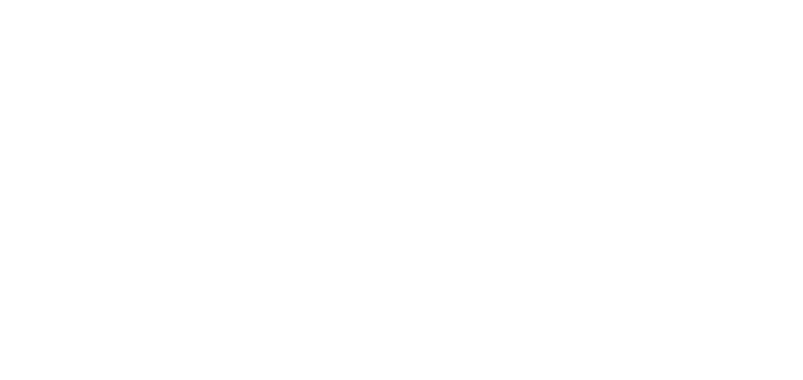
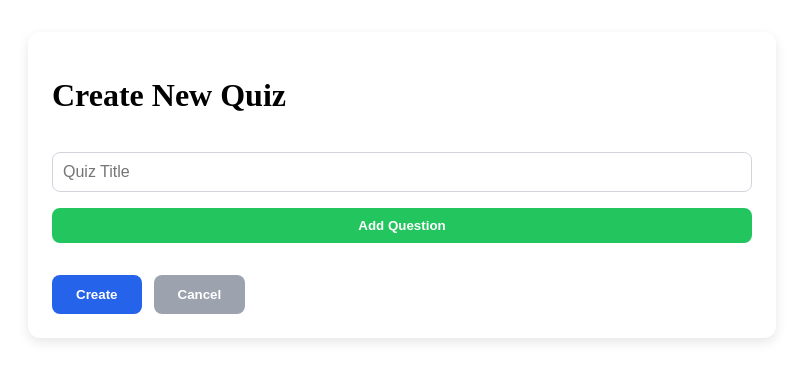
Before and after one commit to Kevinferl98/quiz-app, a React (Vite) app in the folder frontend/: page /create in a window 1280 px wide. Before the commit this address had no page. Shown: the top 380 px of the page, without its empty margins (238-1041 px from the left). Built offline with nearby package versions, Linux system fonts and the light colour scheme.

Commit message:
- CreateQuiz page for creating quizzes. - Moved css files from pages to the styles folder

```diff
--- a/frontend/src/App.jsx
+++ b/frontend/src/App.jsx
@@ -3,6 +3,7 @@ import HomePage from "./pages/HomePage";
 import QuizListPage from "./pages/QuizListPage";
 import QuizPage from "./pages/QuizPage";
 import ResultPage from "./pages/ResultPage";
+import CreateQuiz from "./pages/CreateQuiz";
 
 function App() {
   return (
@@ -12,6 +13,7 @@ function App() {
         <Route path="/quizzes" element={<QuizListPage />} />
         <Route path="/quiz/:id" element={<QuizPage />} />
         <Route path="/result" element={<ResultPage />} />
+        <Route path="/create" element={<CreateQuiz />} />
       </Routes>
     </Router>
   );
--- /dev/null
+++ b/frontend/src/pages/CreateQuiz.jsx
@@ -0,0 +1,68 @@
+import { useState } from "react";
+import { useNavigate } from "react-router-dom";
+import "../styles/CreateQuiz.css";
+
+export default function CreateQuiz() {
+  const navigate = useNavigate();
+  const [title, setTitle] = useState("");
+  const [questions, setQuestions] = useState([]);
+
+  const handleAddQuestion = () => {
+    setQuestions([
+      ...questions,
+      { text: "", options: ["", "", "", ""], correctIndex: 0 },
+    ]);
+  };
+
+  const handleQuestionChange = (index, field, value) => {
+    const updated = [...questions];
+    updated[index][field] = value;
+    setQuestions(updated);
+  };
+
+  const handleOptionChange = (qIndex, optIndex, value) => {
+    const updated = [...questions];
+    updated[qIndex].options[optIndex] = value;
+    setQuestions(updated);
+  };
+
+  const handleCorrectChange = (qIndex, idx) => {
+    const updated = [...questions];
+    updated[qIndex].correctIndex = idx;
+    setQuestions(updated);
+  };
+
+  const handleSubmit = () => {
+    const quizData = { title, questions };
+    console.log("Quiz to submit:", quizData);
+    // TODO
+    navigate("/quizzes");
+  };
+
+  return (
+    <div className="create-quiz-container">
+      <h1>Create New Quiz</h1>
+
+      <input type="text" placeholder="Quiz Title" value={title} onChange={(e) => setTitle(e.target.value)} className="title-input"/>
+
+      <button onClick={handleAddQuestion} className="add-question-button">Add Question</button>
+
+      {questions.map((q, qIdx) => (
+        <div key={qIdx} className="question-card">
+          <input type="text" placeholder={`Question ${qIdx + 1}`} value={q.text} onChange={(e) => handleQuestionChange(qIdx, "text", e.target.value)} className="question-input"/>
+          {q.options.map((opt, idx) => (
+            <div key={idx} className="option-row">
+              <input type="radio" checked={q.correctIndex === idx} onChange={() => handleCorrectChange(qIdx, idx)}/>
+              <input type="text" value={opt} placeholder={`Option ${idx + 1}`} onChange={(e) => handleOptionChange(qIdx, idx, e.target.value)} className="option-input"/>
+            </div>
+          ))}
+        </div>
+      ))}
+
+      <div className="action-buttons">
+        <button onClick={handleSubmit} className="submit-button">Create</button>
+        <button onClick={() => navigate("/quizzes")} className="cancel-button">Cancel</button>
+      </div>
+    </div>
+  );
+}
--- a/frontend/src/pages/HomePage.jsx
+++ b/frontend/src/pages/HomePage.jsx
@@ -1,4 +1,4 @@
-import "./HomePage.css";
+import "../styles/HomePage.css";
 import {useState} from "react";
 import {useNavigate} from "react-router-dom";
 
--- a/frontend/src/pages/QuizListPage.jsx
+++ b/frontend/src/pages/QuizListPage.jsx
@@ -1,4 +1,4 @@
-import "./QuizListPage.css";
+import "../styles/QuizListPage.css";
 import {useNavigate} from "react-router-dom";
 import { Trash2 } from "lucide-react";
 
@@ -37,6 +37,7 @@ export default function QuizListPage() {
 
       <div className="page-content">
         <h2 className="page-title">Available Quizzes</h2>
+        <button onClick={() => navigate("/create")} className="create-quiz-button">Create Quiz</button>
         <ul className="quiz-list">
           {quizzes.map((quiz) => (
             <li
--- /dev/null
+++ b/frontend/src/styles/CreateQuiz.css
@@ -0,0 +1,83 @@
+.create-quiz-container {
+  max-width: 700px;
+  margin: 32px auto;
+  background: white;
+  padding: 24px;
+  border-radius: 12px;
+  box-shadow: 0 4px 12px rgba(0,0,0,0.1);
+  display: flex;
+  flex-direction: column;
+  gap: 16px;
+}
+
+.title-input {
+  padding: 10px;
+  border: 1px solid #d1d5db;
+  border-radius: 8px;
+  font-size: 1rem;
+}
+
+.add-question-button {
+  background-color: #22c55e;
+  color: white;
+  font-weight: 600;
+  padding: 10px;
+  border: none;
+  border-radius: 8px;
+  cursor: pointer;
+}
+
+.question-card {
+  background-color: #f9fafb;
+  padding: 16px;
+  border-radius: 8px;
+  border: 1px solid #d1d5db;
+  display: flex;
+  flex-direction: column;
+  gap: 8px;
+}
+
+.question-input {
+  padding: 8px;
+  border: 1px solid #d1d5db;
+  border-radius: 6px;
+}
+
+.option-row {
+  display: flex;
+  align-items: center;
+  gap: 8px;
+}
+
+.option-input {
+  flex: 1;
+  padding: 8px;
+  border: 1px solid #d1d5db;
+  border-radius: 6px;
+}
+
+.action-buttons {
+  display: flex;
+  gap: 12px;
+  margin-top: 16px;
+}
+
+.submit-button {
+  background-color: #2563eb;
+  color: white;
+  font-weight: 700;
+  padding: 12px 24px;
+  border: none;
+  border-radius: 8px;
+  cursor: pointer;
+}
+
+.cancel-button {
+  background-color: #9ca3af;
+  color: white;
+  font-weight: 700;
+  padding: 12px 24px;
+  border: none;
+  border-radius: 8px;
+  cursor: pointer;
+}
--- a/frontend/src/pages/QuizListPage.css
+++ b/frontend/src/styles/QuizListPage.css
@@ -78,3 +78,19 @@
 .delete-button:hover {
   transform: scale(1.2);
 }
+
+.create-quiz-button {
+  background-color: #2563eb;
+  color: white;
+  font-weight: 600;
+  padding: 10px 20px;
+  border: none;
+  border-radius: 8px;
+  cursor: pointer;
+  margin-bottom: 16px;
+  transition: background-color 0.2s ease;
+}
+
+.create-quiz-button:hover {
+  background-color: #1d4ed8;
+}
```
Also changed, not shown: frontend/src/styles/HomePage.css (renamed from frontend/src/pages/HomePage.css).
